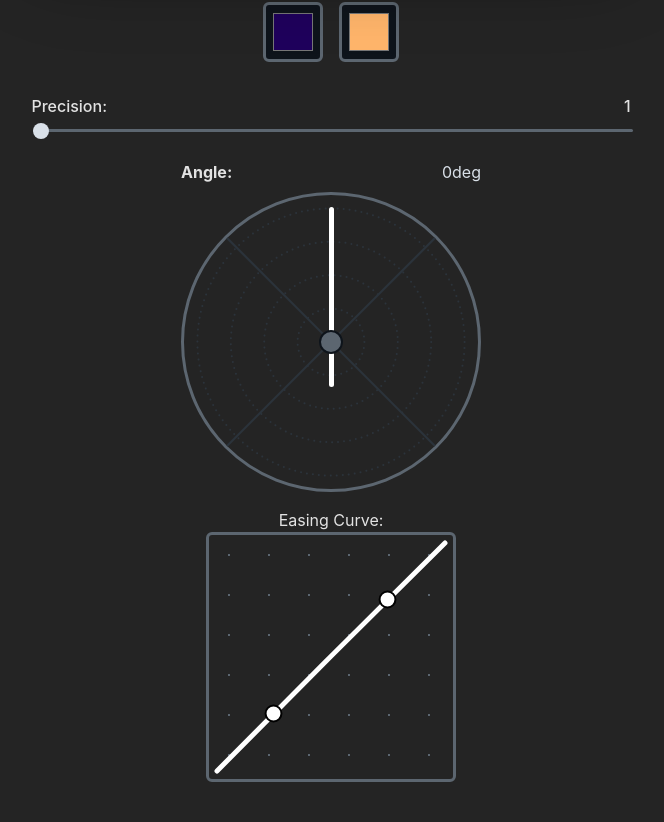
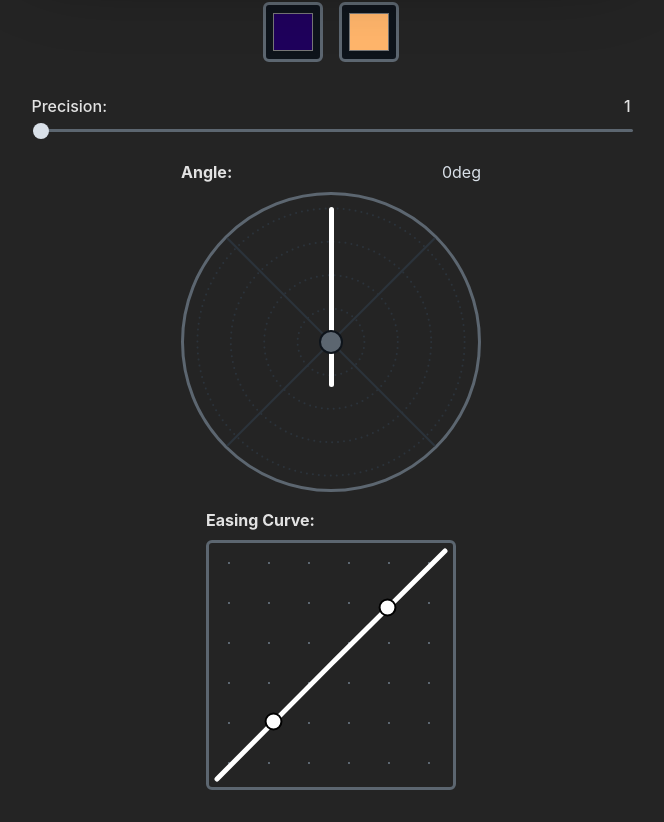
Before and after one commit to patryk-harasiuk/gradient-generator, a React (Vite) app: page / in a window 1280 px wide. Shown: the part 612-1434 px from the top of the page, without its empty margins (309-973 px from the left). Built offline with nearby package versions, Linux system fonts and the light colour scheme.

Commit message:
feat: refactor Bezier component

```diff
--- a/src/App.tsx
+++ b/src/App.tsx
@@ -104,13 +104,7 @@ function App() {
 
       <AnglePicker angle={angle} setAngle={setAngle} />
 
-      <div className="easing-curve-box">
-        <div style={{ width: "250px" }}>
-          <span>Easing Curve:</span>
-
-          <Bezier viewBoxWidth={230} viewBoxHeight={230} />
-        </div>
-      </div>
+      <Bezier viewBoxWidth={230} viewBoxHeight={230} />
     </div>
   );
 }
--- a/src/components/EasingCurvePicker/EasingCurvePicker.module.css
+++ b/src/components/EasingCurvePicker/EasingCurvePicker.module.css
@@ -1,14 +1,24 @@
 .wrapper {
-  width: 100%;
-  height: 100%;
+  display: flex;
+  flex-direction: column;
+  row-gap: 8px;
+}
+
+.info {
+  font-weight: var(--font-weight-bold);
+  text-align: start;
+}
+
+.boxWrapper {
   position: relative;
+  width: 250px;
   height: 250px;
 
   border: 3px solid var(--color-gray-300);
   border-radius: 6px;
 
   background: #242424;
-  background-image: radial-gradient(var(--color-gray-300) 1px, transparent 0);
+  background: radial-gradient(var(--color-gray-300) 1px, transparent 0);
   background-size: 40px 40px;
 }
 
@@ -18,7 +28,6 @@
 }
 
 .handle {
-  cursor: -webkit-grab;
   transform: translate(-50%, -50%);
   top: 0;
   left: 0;
@@ -32,7 +41,6 @@
   position: absolute;
   display: block;
   overflow: visible;
-  position: absolute;
 }
 
 .svgWrapper {
--- a/src/components/EasingCurvePicker/EasingCurvePicker.tsx
+++ b/src/components/EasingCurvePicker/EasingCurvePicker.tsx
@@ -10,8 +10,6 @@ type Coordinates = {
   x: number;
   y: number;
 };
-
-// 232
 
 export const Bezier = ({ viewBoxHeight, viewBoxWidth }: Props) => {
   const [startPoint, setStartPoint] = useState<Coordinates>({ x: 0, y: 230 });
@@ -92,6 +90,9 @@ export const Bezier = ({ viewBoxHeight, viewBoxWidth }: Props) => {
 
   return (
     <div className={styles.wrapper}>
+      <span className={styles.info}>Easing Curve:</span>
+
+      <div className={styles.boxWrapper}>
         <div className={styles.svgWrapper}>
           <svg
             className={styles.svg}
@@ -115,6 +116,7 @@ export const Bezier = ({ viewBoxHeight, viewBoxWidth }: Props) => {
               onMouseDown={() => handleMouseDown("secondControlPoint")}
             />
           </svg>
+        </div>
       </div>
     </div>
   );
--- a/src/index.css
+++ b/src/index.css
@@ -281,10 +281,6 @@ dialog::backdrop {
   text-align: left;
 }
 
-.easing-curve-box {
-  position: relative;
-  /* overflow: visible; */
-}
 
 @keyframes fadeIn {
   0% {
```
Lines whose indentation alone changed are shown as unchanged.
